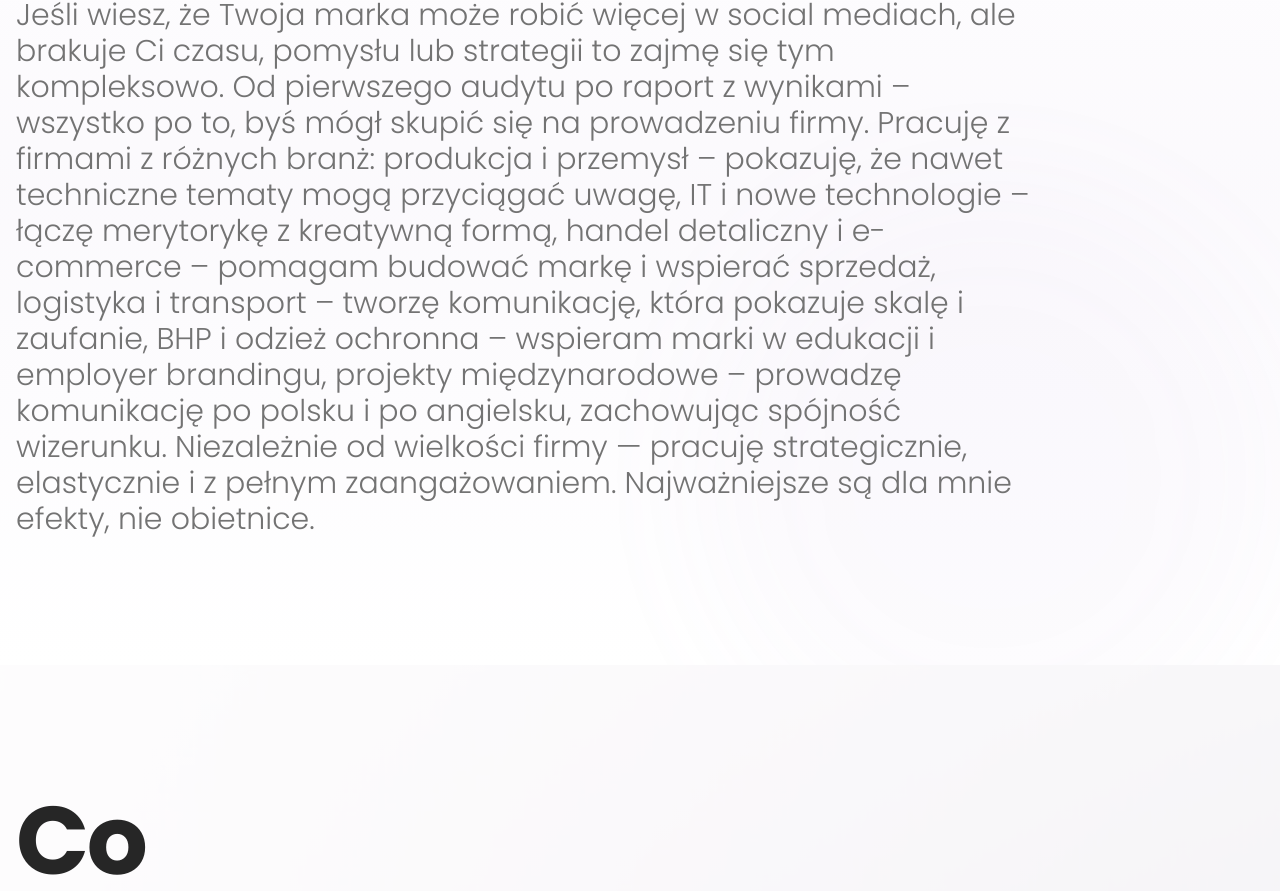
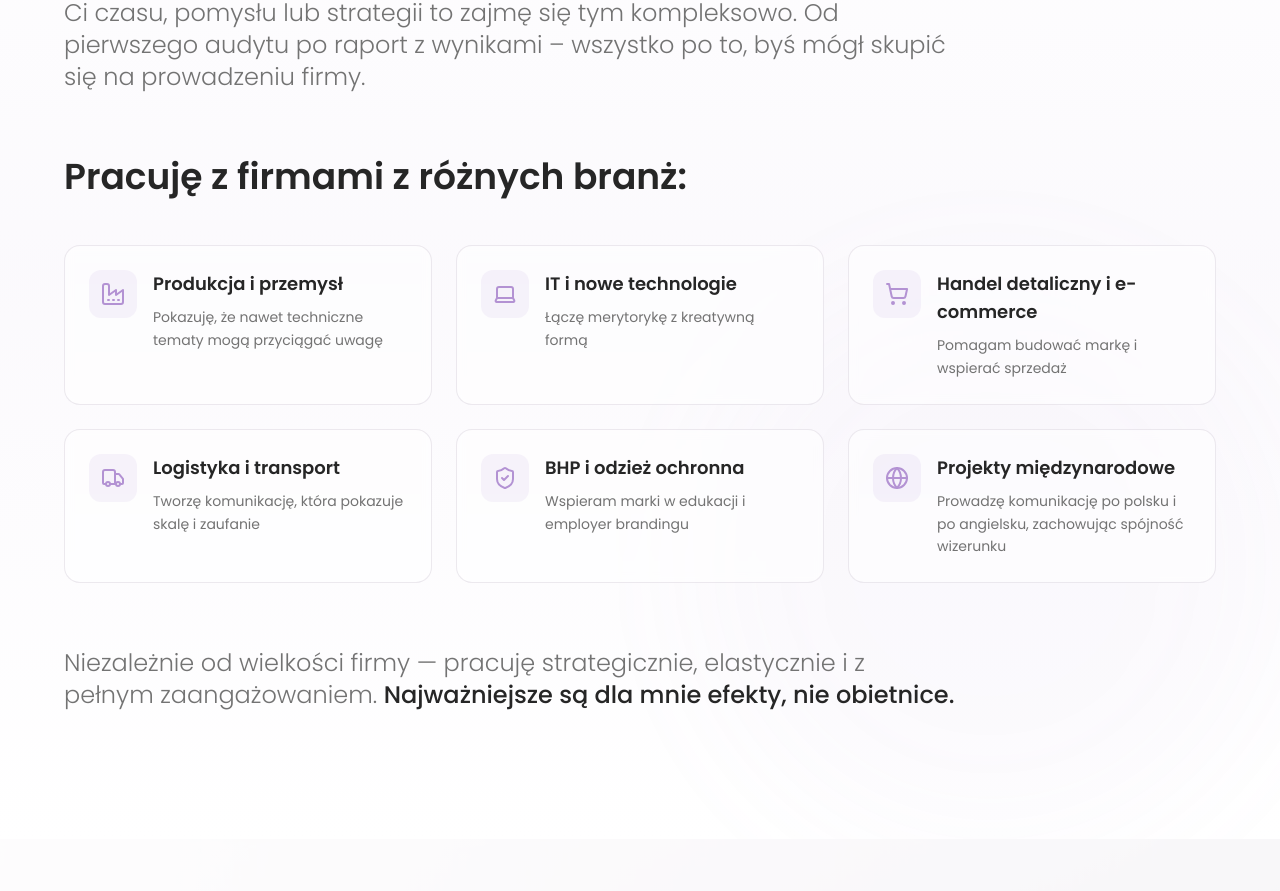
Before and after one commit to ElaChabko/digitilio-88557, a React (Vite) app: page / in a window 1280 px wide. Shown: the part 4191-5082 px from the top of the page. Built offline with nearby package versions, Linux system fonts and the light colour scheme; the HTML template or start-up script is replaced by a standard one.

Commit message:
Enhance "For Whom" section

```diff
--- a/src/components/ForWhom.tsx
+++ b/src/components/ForWhom.tsx
@@ -1,4 +1,39 @@
 import { motion } from "framer-motion";
+import { Factory, Laptop, ShoppingCart, Truck, ShieldCheck, Globe } from "lucide-react";
+
+const industries = [
+  {
+    icon: Factory,
+    title: "Produkcja i przemysł",
+    description: "Pokazuję, że nawet techniczne tematy mogą przyciągać uwagę"
+  },
+  {
+    icon: Laptop,
+    title: "IT i nowe technologie",
+    description: "Łączę merytorykę z kreatywną formą"
+  },
+  {
+    icon: ShoppingCart,
+    title: "Handel detaliczny i e-commerce",
+    description: "Pomagam budować markę i wspierać sprzedaż"
+  },
+  {
+    icon: Truck,
+    title: "Logistyka i transport",
+    description: "Tworzę komunikację, która pokazuje skalę i zaufanie"
+  },
+  {
+    icon: ShieldCheck,
+    title: "BHP i odzież ochronna",
+    description: "Wspieram marki w edukacji i employer brandingu"
+  },
+  {
+    icon: Globe,
+    title: "Projekty międzynarodowe",
+    description: "Prowadzę komunikację po polsku i po angielsku, zachowując spójność wizerunku"
+  }
+];
+
 export const ForWhom = () => {
   return <section id="for-whom" className="py-32 bg-gradient-to-b from-background via-accent/5 to-background relative overflow-hidden">
       {/* Floating gradient orb */}
@@ -13,8 +48,8 @@ export const ForWhom = () => {
     }} />
 
       <div className="container mx-auto px-4 relative z-10">
-        <div className="max-w-5xl">
-          <motion.h2 className="text-5xl md:text-7xl lg:text-8xl font-bold text-foreground mb-16 leading-tight tracking-tight" initial={{
+        <div className="max-w-6xl mx-auto">
+          <motion.h2 className="text-5xl md:text-7xl lg:text-8xl font-bold text-foreground mb-8 leading-tight tracking-tight" initial={{
           opacity: 0,
           y: 30
         }} whileInView={{
@@ -28,7 +63,8 @@ export const ForWhom = () => {
         }}>
             Dla kogo?
           </motion.h2>
-          <motion.p className="text-2xl md:text-3xl text-muted-foreground leading-relaxed font-light" initial={{
+
+          <motion.p className="text-xl md:text-2xl text-muted-foreground leading-relaxed font-light mb-16 max-w-4xl" initial={{
           opacity: 0,
           y: 20
         }} whileInView={{
@@ -40,10 +76,73 @@ export const ForWhom = () => {
         }} transition={{
           duration: 0.6,
           delay: 0.15
-        }}>Jeśli wiesz, że Twoja marka może robić więcej w social mediach, ale brakuje Ci czasu, pomysłu lub strategii to zajmę się tym kompleksowo. Od pierwszego audytu po raport z wynikami – wszystko po to, byś mógł skupić się na prowadzeniu firmy.
+        }}>
+            Jeśli wiesz, że Twoja marka może robić więcej w social mediach, ale brakuje Ci czasu, pomysłu lub strategii to zajmę się tym kompleksowo. Od pierwszego audytu po raport z wynikami – wszystko po to, byś mógł skupić się na prowadzeniu firmy.
+          </motion.p>
 
-Pracuję z firmami z różnych branż:
-produkcja i przemysł – pokazuję, że nawet techniczne tematy mogą przyciągać uwagę, IT i nowe technologie – łączę merytorykę z kreatywną formą, handel detaliczny i e-commerce – pomagam budować markę i wspierać sprzedaż, logistyka i transport – tworzę komunikację, która pokazuje skalę i zaufanie, BHP i odzież ochronna – wspieram marki w edukacji i employer brandingu, projekty międzynarodowe – prowadzę komunikację po polsku i po angielsku, zachowując spójność wizerunku. Niezależnie od wielkości firmy — pracuję strategicznie, elastycznie i z pełnym zaangażowaniem. Najważniejsze są dla mnie efekty, nie obietnice.</motion.p>
+          <motion.h3 className="text-3xl md:text-4xl font-semibold text-foreground mb-12" initial={{
+          opacity: 0,
+          y: 20
+        }} whileInView={{
+          opacity: 1,
+          y: 0
+        }} viewport={{
+          once: true,
+          margin: "-100px"
+        }} transition={{
+          duration: 0.6,
+          delay: 0.25
+        }}>
+            Pracuję z firmami z różnych branż:
+          </motion.h3>
+
+          <div className="grid md:grid-cols-2 lg:grid-cols-3 gap-6 mb-16">
+            {industries.map((industry, index) => (
+              <motion.div key={industry.title} className="group p-6 rounded-2xl bg-card/50 backdrop-blur-sm border border-border/50 hover:border-accent/50 transition-all duration-300 hover:shadow-lg hover:shadow-accent/10" initial={{
+              opacity: 0,
+              y: 20
+            }} whileInView={{
+              opacity: 1,
+              y: 0
+            }} viewport={{
+              once: true,
+              margin: "-100px"
+            }} transition={{
+              duration: 0.5,
+              delay: 0.35 + index * 0.1
+            }}>
+                <div className="flex items-start gap-4">
+                  <div className="p-3 rounded-xl bg-accent/10 group-hover:bg-accent/20 transition-colors duration-300">
+                    <industry.icon className="w-6 h-6 text-accent" />
+                  </div>
+                  <div className="flex-1">
+                    <h4 className="font-semibold text-foreground mb-2 text-lg">
+                      {industry.title}
+                    </h4>
+                    <p className="text-muted-foreground text-sm leading-relaxed">
+                      {industry.description}
+                    </p>
+                  </div>
+                </div>
+              </motion.div>
+            ))}
+          </div>
+
+          <motion.p className="text-xl md:text-2xl text-muted-foreground leading-relaxed font-light max-w-4xl" initial={{
+          opacity: 0,
+          y: 20
+        }} whileInView={{
+          opacity: 1,
+          y: 0
+        }} viewport={{
+          once: true,
+          margin: "-100px"
+        }} transition={{
+          duration: 0.6,
+          delay: 0.95
+        }}>
+            Niezależnie od wielkości firmy — pracuję strategicznie, elastycznie i z pełnym zaangażowaniem. <span className="text-foreground font-medium">Najważniejsze są dla mnie efekty, nie obietnice.</span>
+          </motion.p>
         </div>
       </div>
     </section>;
```
